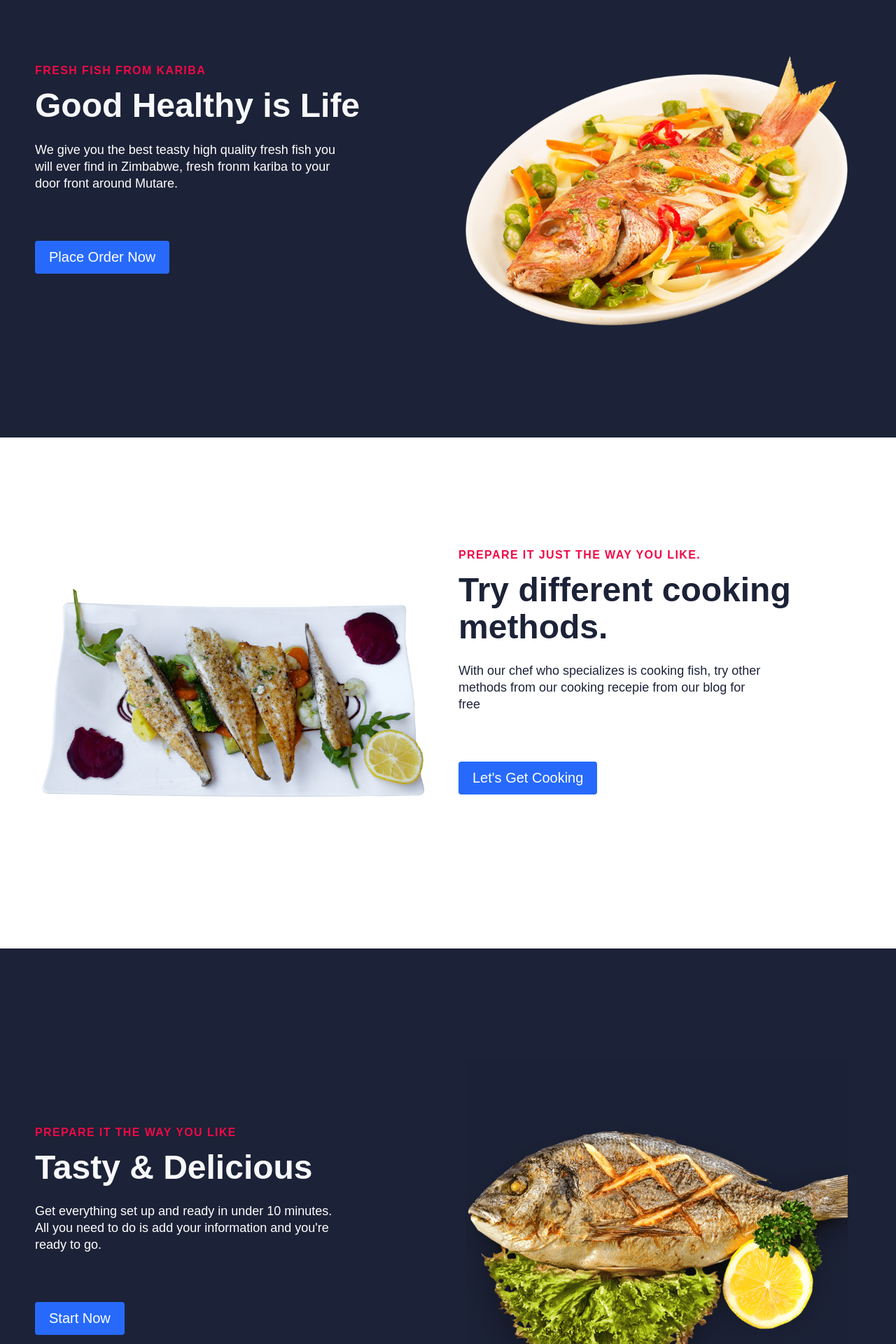
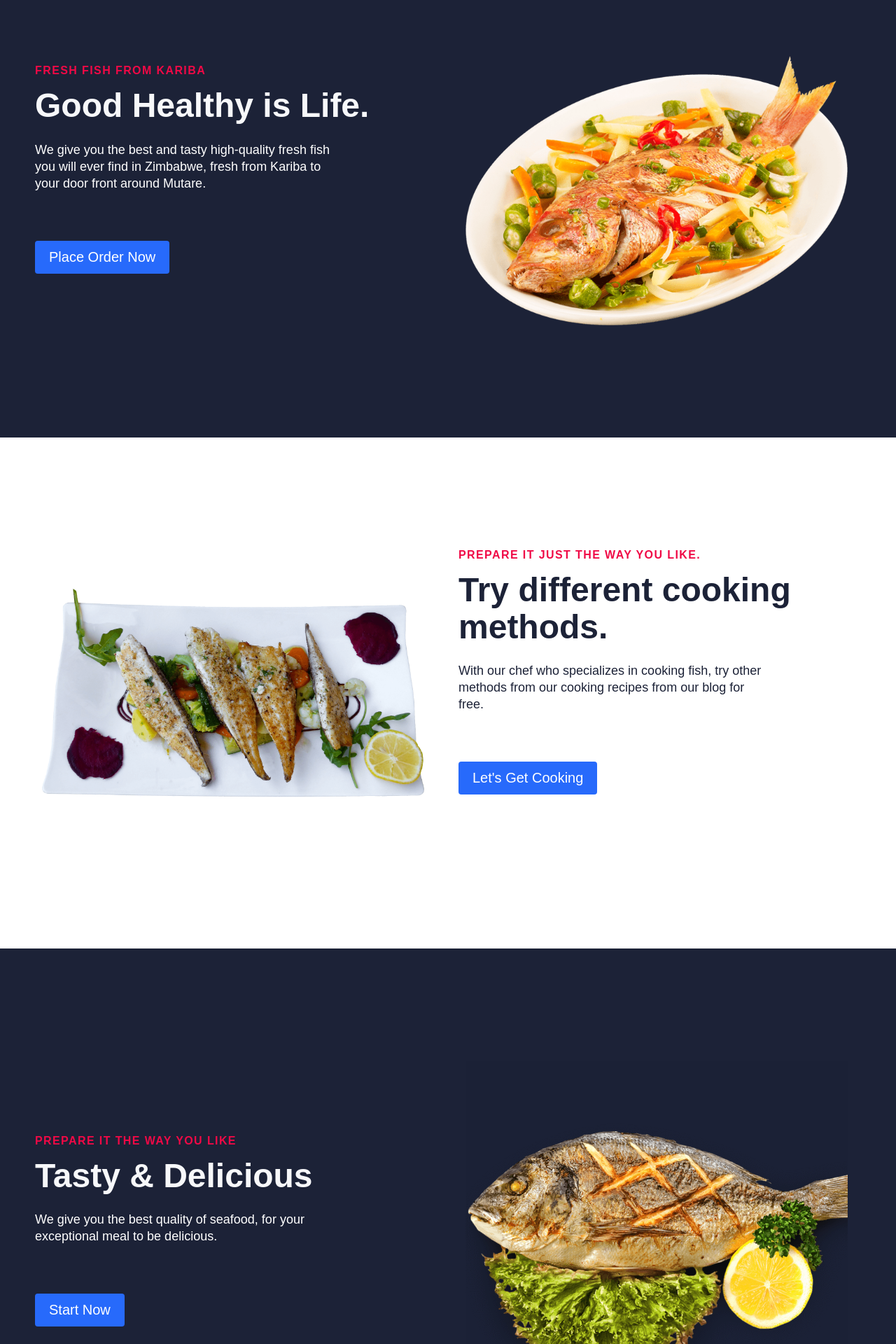
Before and after one commit to jchademwiri/mr-fish, a React (Create React App) app: page / in a window 1280 px wide. Shown: the part 880-2800 px from the top of the page at 70% size. Built offline with nearby package versions, Linux system fonts and the light colour scheme.

Commit message:
corrected some spelling and gramma

```diff
--- a/package.json
+++ b/package.json
@@ -8,6 +8,7 @@
     "@testing-library/user-event": "^12.8.3",
     "react": "^17.0.2",
     "react-dom": "^17.0.2",
+    "react-helmet": "^6.1.0",
     "react-icons": "^4.2.0",
     "react-router-dom": "^5.2.0",
     "react-scripts": "^3.4.1",
--- a/src/App.js
+++ b/src/App.js
@@ -6,7 +6,7 @@ import Home from './pages';
 import Footer from './components/Footer';
 import Contact from './pages/contact';
 import Order from './pages/order';
-import About from './pages/about';
+// import About from './pages/about';
 import Letscook from './pages/letscook';
 import ScrollToTop from './components/ScrollToTop';
 
@@ -19,7 +19,7 @@ function App() {
 				<Switch>
 					<Route path='/' exact component={Home} />
 					<Route path='/letscook' component={Letscook} />
-					<Route path='/about' component={About} />
+					{/* <Route path='/about' component={About} /> */}
 					<Route path='/contact' component={Contact} />
 					<Route path='/order' component={Order} />
 				</Switch>
--- a/src/components/Info/Data.js
+++ b/src/components/Info/Data.js
@@ -3,9 +3,9 @@ export const homeObjOne = {
 	lightText: true,
 	lightTextDesc: true,
 	topLine: 'FRESH FISH FROM KARIBA',
-	headline: 'Good Healthy is Life',
+	headline: 'Good Healthy is Life.',
 	description:
-		'We give you the best teasty high quality fresh fish you will ever find in Zimbabwe, fresh fronm kariba to your door front around Mutare.',
+		'We give you the best and tasty high-quality fresh fish you will ever find in Zimbabwe, fresh from Kariba to your door front around Mutare.',
 	buttonLabel: 'Place Order Now',
 	url: '//chat.whatsapp.com/J6gFImaNNRP5fZigXyiv18',
 	target: 'blank',
@@ -18,10 +18,10 @@ export const homeObjTwo = {
 	lightBg: true,
 	lightText: false,
 	lightTextDesc: false,
-	topLine: 'Prepare it Just the way you like.',
+	topLine: 'Prepare it just the way you like.',
 	headline: 'Try different cooking methods.',
 	description:
-		'With our chef who specializes is cooking fish, try other methods from our cooking recepie from our blog for free',
+		'With our chef who specializes in cooking fish, try other methods from our cooking recipes from our blog for free.',
 	buttonLabel: "Let's Get Cooking",
 	url: '/letscook',
 	imgStart: 'start',
@@ -36,7 +36,7 @@ export const homeObjThree = {
 	topLine: 'Prepare it the way you like',
 	headline: 'Tasty & Delicious',
 	description:
-		"Get everything set up and ready in under 10 minutes. All you need to do is add your information and you're ready to go.",
+		'We give you the best quality of seafood, for your exceptional meal to be delicious.',
 	buttonLabel: 'Start Now',
 	url: '//chat.whatsapp.com/J6gFImaNNRP5fZigXyiv18',
 	target: 'blank',
--- /dev/null
+++ b/src/components/about/about.js
@@ -0,0 +1,16 @@
+import React from 'react';
+import { Helmet } from 'react-helmet';
+const About = () => {
+	return (
+		<>
+			<Helmet>
+				<meta charSet='utf-8' />
+				<title>About - Sea Harvest fish from Kariba</title>
+				<link rel='canonical' href='https://seaharvest.co.zw/about' />
+			</Helmet>
+			<h2>About us</h2>
+		</>
+	);
+};
+
+export default About;
--- a/src/pages/about.js
+++ /dev/null
@@ -1,10 +0,0 @@
-import React from 'react';
-const About = () => {
-	return (
-		<>
-			<h2>About us</h2>
-		</>
-	);
-};
-
-export default About;
--- a/src/pages/contact.js
+++ b/src/pages/contact.js
@@ -1,4 +1,5 @@
 import React from 'react';
+import { Helmet } from 'react-helmet';
 
 import ContactDetails from '../components/ContactDetails';
 import Location from '../components/Location';
@@ -6,6 +7,11 @@ import Location from '../components/Location';
 const Contact = () => {
 	return (
 		<>
+			<Helmet>
+				<meta charSet='utf-8' />
+				<title>Contact - Sea Harvest fish from Kariba</title>
+				<link rel='canonical' href='https://seaharvest.co.zw/contact' />
+			</Helmet>
 			<Location />
 			<ContactDetails />
 		</>
--- a/src/pages/index.js
+++ b/src/pages/index.js
@@ -7,9 +7,15 @@ import {
 	homeObjThree,
 	homeObjFour,
 } from '../components/Info/Data';
+import { Helmet } from 'react-helmet';
 const Home = () => {
 	return (
 		<>
+			<Helmet>
+				<meta charSet='utf-8' />
+				<title>Home - Sea Harvest fish from Kariba</title>
+				<link rel='canonical' href='https://seaharvest.co.zw' />
+			</Helmet>
 			<Hero />
 			<Info {...homeObjOne} />
 			<Info {...homeObjTwo} />
--- a/src/pages/letscook.js
+++ b/src/pages/letscook.js
@@ -1,9 +1,15 @@
 import React from 'react';
+import {Helmet} from "react-helmet";
 import Location from '../components/Location';
 import Recipe from '../components/Recipe';
 const Letscook = () => {
 	return (
 		<>
+			<Helmet>
+				<meta charSet='utf-8' />
+				<title>Blog - Sea Harvest fish from Kariba</title>
+				<link rel='canonical' href='https://seaharvest.co.zw/letscook' />
+			</Helmet>
 			<Recipe />
 			<Location />
 		</>
--- a/src/pages/order.js
+++ b/src/pages/order.js
@@ -1,9 +1,15 @@
 import React from 'react';
+import { Helmet } from 'react-helmet';
 import OrderForm from '../components/OrderForm';
 
 const Order = () => {
 	return (
 		<>
+			<Helmet>
+				<meta charSet='utf-8' />
+				<title>Order - Sea Harvest fish from Kariba</title>
+				<link rel='canonical' href='https://seaharvest.co.zw/order' />
+			</Helmet>
 			<OrderForm />
 		</>
 	);
```
Also changed, not shown: 2 other files (tests, documents, lock files or other folders).
